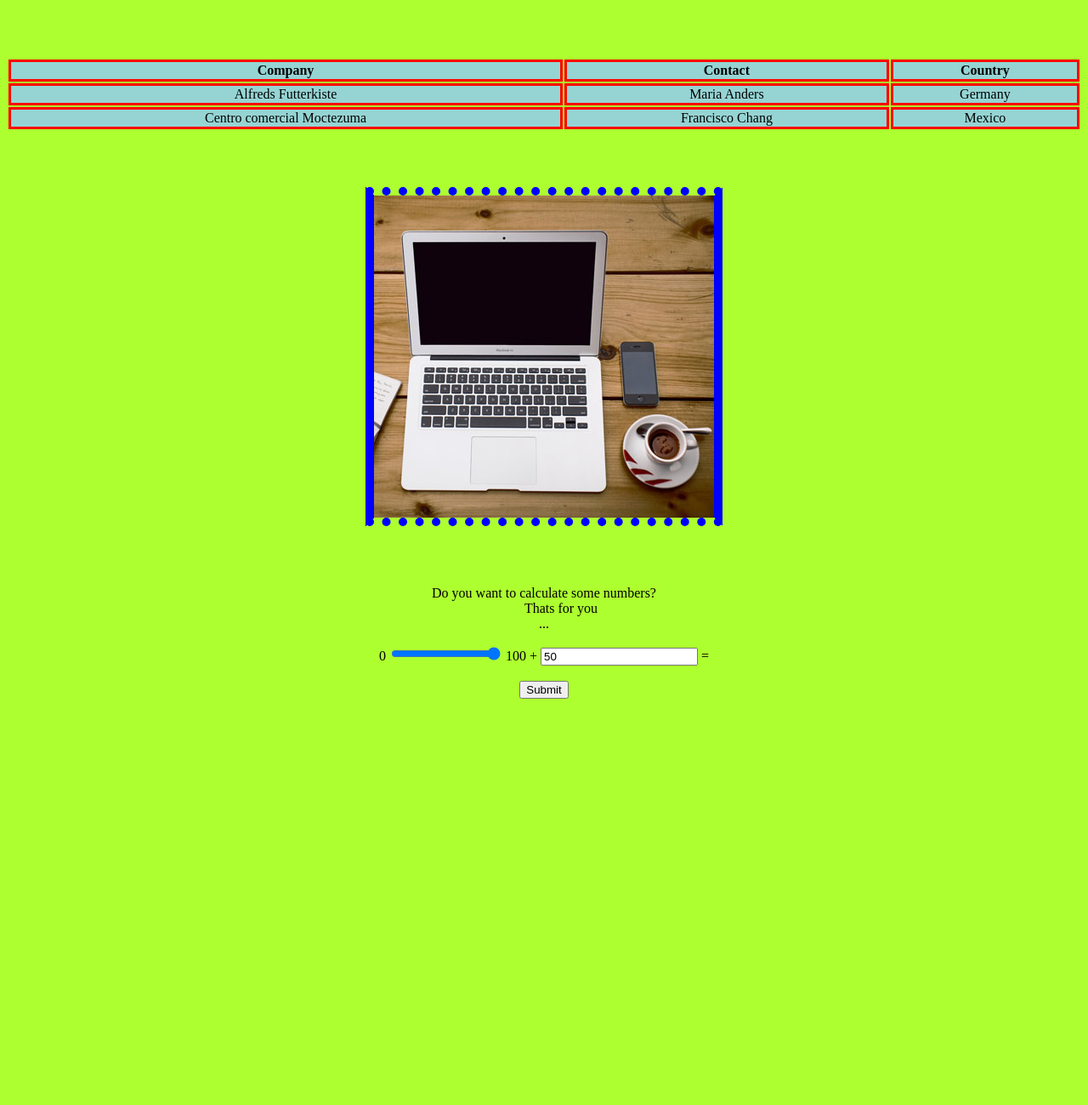
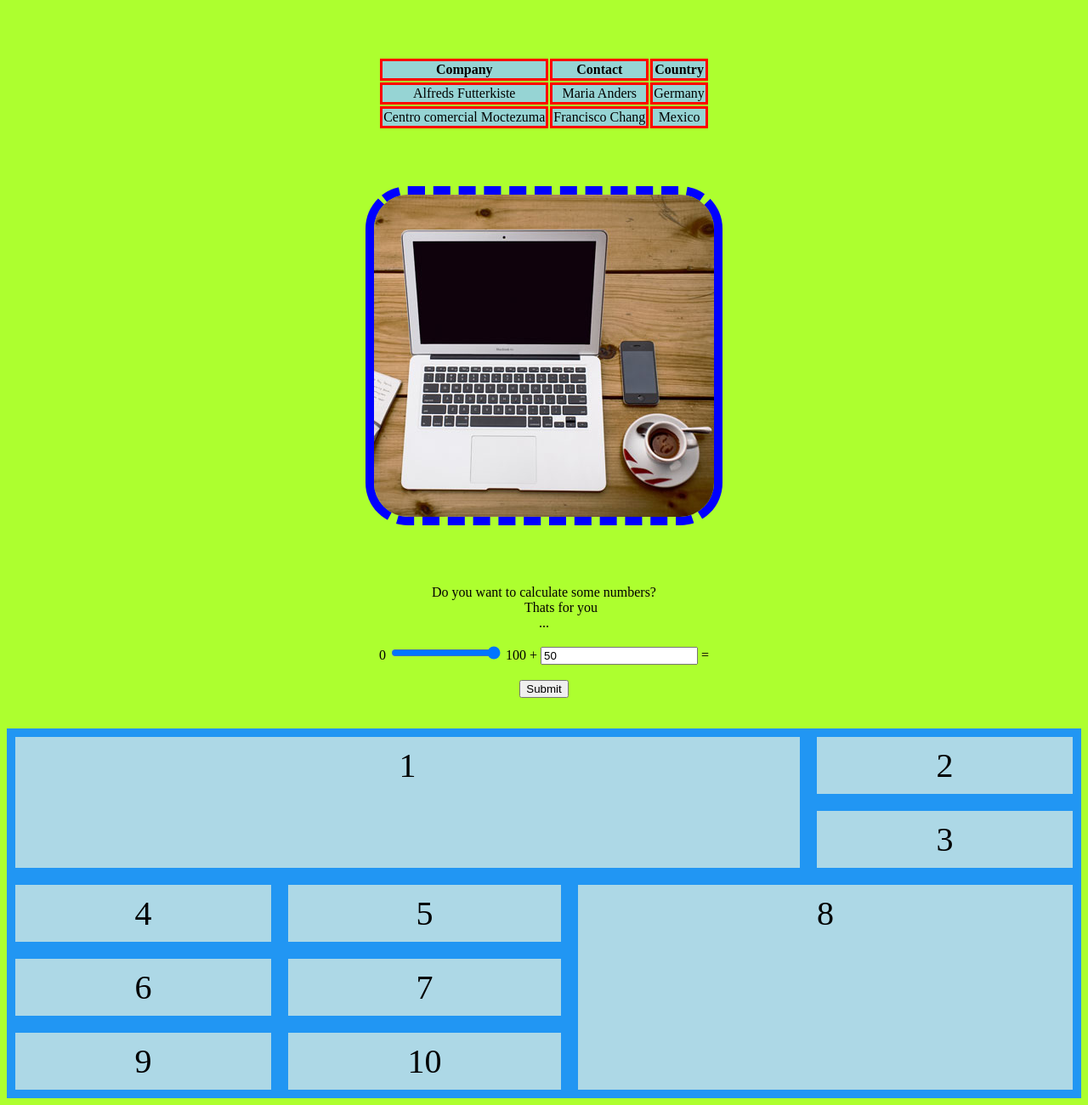
Before and after one commit to DieserPat/HTML-Learning, a plain HTML site: page index.html in a window 1280 px wide. Shown: the part 1104-2404 px from the top of the page at 85% size. Before the commit the page ends 1970 px from the top, so only its background shows below. Drawn offline with Linux system fonts and the light colour scheme.

Commit message:
"update"

```diff
--- a/index.css
+++ b/index.css
@@ -7,9 +7,42 @@ th, td{
     background-color: #96D4D4;
 }
 img{
-    border-style: dotted solid;
+    border-style: dashed solid;
     border-width: 10px;
     border-color:blue;
     margin: 50px;
+    border-radius: 50px;
+}
+#textbox{
+        font-size: 20px;
+        width: 300px;
+        margin: auto;
+        border: 3px solid blue;
+        background-color: pink;
+}
+table{
+    margin:auto;
+}
+.gridclass{
+    display:grid;
+    grid-template-rows: auto auto auto auto;
+    grid-template-columns: auto auto auto auto;
+    background-color: #2196F3;
+    padding: 10px;
+    gap:20px;
 
 }
+.gridclass > div{
+    text-align: center;
+    font-size: 40px;
+    background-color: lightblue;
+    padding: 10px ;
+}
+.first{
+    grid-column: 1 / span 3;
+    grid-row: 1 / span 2;
+}
+#eighth{
+    grid-column: 3/ span 2;
+    grid-row: 3 / span 3;
+}
--- a/index.html
+++ b/index.html
@@ -15,13 +15,13 @@
     <h2 style="color: green;">is this working?</h2>
 <p style="font-family:verdana">My first paragraph</p>
 <p>what <u>the</u> <b>bambosle</b></p>
-<pre style="background-color:tomato; text-align: center;">
-    thats one paragraph
+<div id = "textbox">
+    thats one paragraph <br>
 
-    and here is <i>another<sub>1</sub></i>
+    and here is <i>another<sub>1</sub></i> <br>
 
-    lets see how <sup>this</sup> is working
-</pre>
+    lets see how <sup>this</sup> is working <br>
+</div>
 <hr id="firstLine" style="background-color:black;">
 <p style="text-align: center;">
 <a href="https://www.youtube.com/watch?v=KQ9w0JYmvK8" title="this is a funny video" style="font-size:300%; ">link is here</a>
@@ -29,7 +29,7 @@
 <img src="img_girl.jpg" alt="you cannot view this picture for some reason please check code in line 15" width="500" height="600">
 </p>
 
-<table style="width:100%">
+<table>
     <tr>
         <th>Company</th>
         <th>Contact</th>
@@ -78,6 +78,19 @@
   <input type="submit">
 </form>
 <br><br>
+
+<div class="gridclass">
+    <div class="first">1</div>
+    <div>2</div>
+    <div>3</div>
+    <div>4</div>
+    <div>5</div>
+    <div>6</div>
+    <div>7</div>
+    <div id="eighth">8</div>
+    <div>9</div>
+    <div>10</div>
+</div>
 </body>
 
 </html>
```
